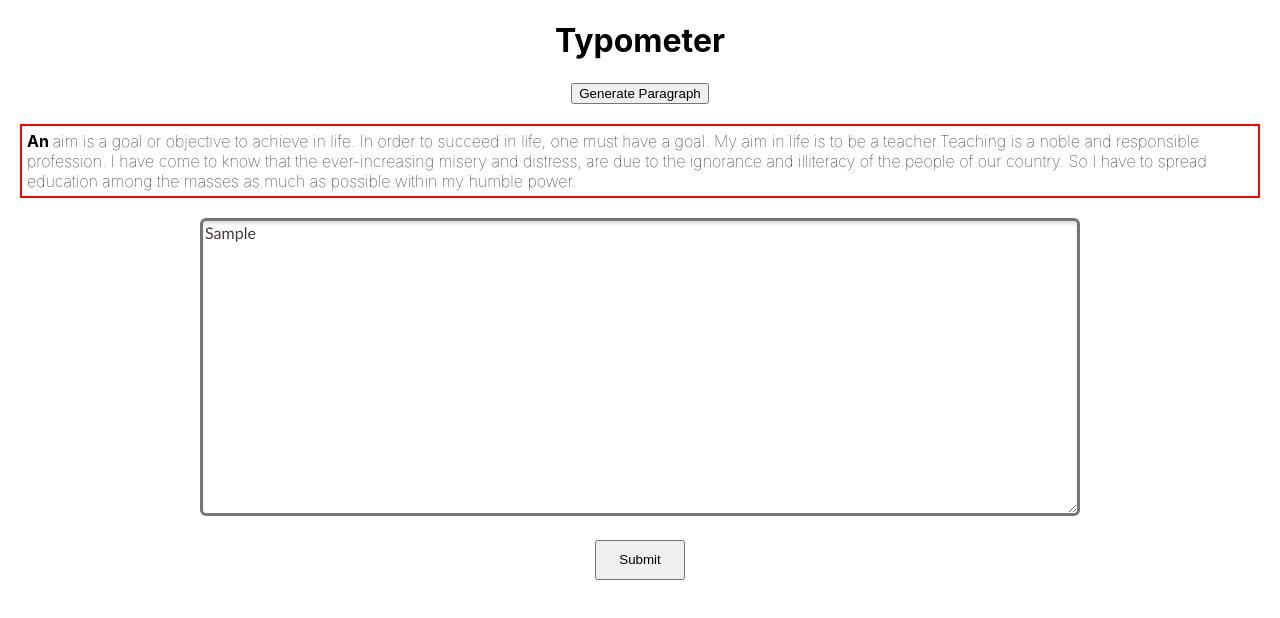
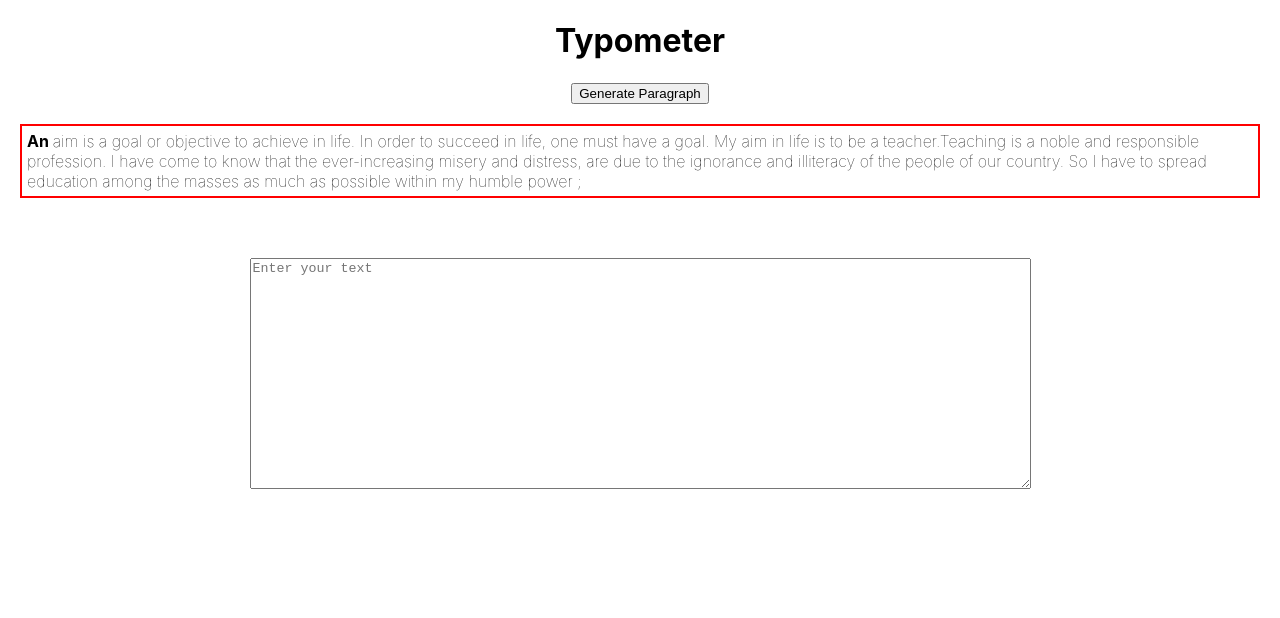
Before and after one commit to pran77/Typometer, a React (Create React App) app: page / in a window 1280 px wide. Both pictures are taken after typing "Sample" into the empty fields and a click on the button "Generate Paragraph". Shown: the top 618 px of the page. Built offline with nearby package versions, Linux system fonts and the light colour scheme.

Commit message:
Combined Input and Paragraph

```diff
--- a/src/App.js
+++ b/src/App.js
@@ -1,15 +1,12 @@
-import './App.css';
-import Inputarea from './Inputarea';
-import Paragraph from './Paragraph';
+// import './App.css';
+// import InputAndParagraph from "./InputAndParagraph";
 
-function App() {
-  return (
-    <div className="App">
-      <h1>Typometer</h1>
-      {/* <Paragraph /> */}
-      <Inputarea />
-    </div>
-  );
-}
+// function App() {
+//   return (
+//     <div className="App">
+//       <InputAndParagraph />
+//     </div>
+//   );
+// }
 
-export default App;
+// export default App;
--- /dev/null
+++ b/src/InputAndParagraph.js
@@ -0,0 +1,150 @@
+import React from "react";
+import "./App.css";
+import { useState } from "react";
+import "./index.css";
+
+function Word(props) {
+  const { text, active, correct, isGenerated } = props;
+
+  // console.log(correct);
+  if(isGenerated) {
+
+    if (active) {
+      return <span className="active">{text} </span>;
+    }
+
+    return <span>{text} </span>;
+
+  } else {
+
+    if (correct === true) {
+      return <span className="correct">{text} </span>;
+    }
+
+    if (correct === false) {
+      return <span className="incorrect">{text} </span>;
+    }
+
+    if (active) {
+      return <span className="active">{text} </span>;
+    }
+
+    return <span>{text} </span>;
+
+  }
+}
+
+
+
+function InputAndParagraph() {
+  const [para, setPara] = useState("");
+  const [activeWordIndex, setActiveWordIndex] = useState(0);
+  const [correctwordarray, setcorrectwordarray] = useState([]);
+  const [highlightedWordArray, setHighlightedWordArray] = useState([]);
+
+  function processInput(value) {
+    // setcorrectwordarray(data => {
+    //   const word = value.trim();
+    //   const newresult = [...data];
+    //   newresult[activeWordIndex] = word === words[activeWordIndex];
+    //   return newresult;
+    // });
+
+    if (value.endsWith(' ')) {
+      //console.log('index before = ', activeWordIndex);
+      setActiveWordIndex((index) => index + 1);
+      //console.log('index after = ', activeWordIndex);
+
+      //check correct word
+      setcorrectwordarray(data => {
+        const word = value.trim();
+        var colorArray = highlightedWordArray;
+        colorArray.push(data);
+        setHighlightedWordArray(colorArray)
+        // console.log("new result before = ", highlightedWordArray);
+        // console.log('index after = ', activeWordIndex);
+        // console.log('word in array = ', words[activeWordIndex]);
+        // console.log('word typed = ', word);
+        const compareWords = word.split(' ');
+        highlightedWordArray[activeWordIndex] = compareWords[compareWords.length - 1] === words[activeWordIndex];
+        // console.log("new result after = ", highlightedWordArray);
+        return highlightedWordArray;
+      });
+    }
+  }
+  //   } else if (value.endsWith(', ')) {
+  //     setActiveWordIndex((index) => index + 1);
+  //     setUserInput('');
+
+  //   } else if (value.endsWith('. ')) {
+  //     setActiveWordIndex((index) => index + 1);
+  //     setUserInput('');
+  //   } else {
+  //     setUserInput('');
+  //   }
+  // }
+
+  // Generate Paragraphs
+  const para1 = `An aim is a goal or objective to achieve in life.
+In order to succeed in life, one must have a goal. My aim in life is to be a teacher.Teaching is a noble and responsible profession.
+I have come to know that the ever-increasing misery and distress, are due to the ignorance and illiteracy of the people of our country. So I have  to spread education among the masses as much as
+possible within my humble power`;
+
+  const para2 = `Human life is a mixture of weal and woe, smiles and tears. However, once what had seemed to be a memorable day turned out to be the saddest day of my life. We had planned for a picnic with all our classmates after the
+examination on the bank of the river Ganga. We started early in
+the morning and reached at 10 am. After the cooking was completed, we wished to take a bath in the Ganga`;
+
+  const paras = [para1, para2];
+
+  function randomNumberGenerator(min, max) {
+    let x = Math.floor(Math.random() * max + min);
+    return x;
+  }
+
+  function randomParagraph() {
+    setPara(paras[randomNumberGenerator(0, 2)]);
+    setActiveWordIndex(0);
+    setHighlightedWordArray([]);
+    // setidx(props.idx=0)
+    // console.log(para);
+    // const words = para.split(' ');
+    const textarea = document.getElementById('isEmpty');
+    textarea.value = '';
+  }
+
+  const words = para.split(" ");
+  return (
+    <div className="para">
+      <h1>Typometer</h1>
+      <button onClick={randomParagraph}>Generate Paragraph</button>
+      <p>
+        {words.map((word, index) => {
+          // console.log(correctwordarray[index]);
+          return (
+            <Word
+              text = {word}
+              active = {index === activeWordIndex}
+              correct = {correctwordarray[index]}
+              isGenerated = {activeWordIndex === 0 ? true : false}
+            />
+          );
+        })};
+      </p>
+
+      <br /> <br />
+
+      <textarea
+        id="isEmpty"
+        className="textregion"
+        name="textarea"
+        rows="15"
+        cols="95"
+        placeholder="Enter your text"
+        autoComplete="off"
+        onChange={(e) => processInput(e.target.value)}
+      ></textarea>
+    </div>
+  );
+}
+
+export default InputAndParagraph;
--- a/src/Inputarea.js
+++ b/src/Inputarea.js
@@ -1,60 +1,60 @@
-import React from 'react';
-import './Inputarea.css'
-import Paragraph from './Paragraph';
-function Inputarea(props){
-    const [userInput, setUserInput]=React.useState('')
-    const [activeWordIndex, setActiveWordIndex] = React.useState(0)
-    const [correctwordarray,setcorrectwordarray]=React.useState([])
+// import React from 'react';
+// import './Inputarea.css'
+// import Paragraph from './Paragraph';
+// function Inputarea(props){
+//     const [userInput, setUserInput]=React.useState('')
+//     const [activeWordIndex, setActiveWordIndex] = React.useState(0)
+//     const [correctwordarray,setcorrectwordarray]=React.useState([])
 
-    // const handleTextChange=event=>{
-    //     settext(event.target.value)
-    //     //console.log(event.target.value)
-    // }
+//     // const handleTextChange=event=>{
+//     //     settext(event.target.value)
+//     //     //console.log(event.target.value)
+//     // }
 
-    function getData(e){
-        //e.preventDefault()
-    }
+//     function getData(e){
+//         //e.preventDefault()
+//     }
 
-    function processInput(value){
-        if(value.endsWith(' ')) {
-            setActiveWordIndex(index => index + 1);
-            setUserInput('');
+//     function processInput(value){
+//         if(value.endsWith(' ')) {
+//             setActiveWordIndex(index => index + 1);
+//             setUserInput('');
 
-            // check correct word
-            setcorrectwordarray(data=> {
-                const word=value.trim();
-                const newresult=[...data]
-                newresult[activeWordIndex] = word === props.words[activeWordIndex];
-                return newresult;
+//             // check correct word
+//             // setcorrectwordarray(data=> {
+//             //     const word=value.trim();
+//             //     const newresult=[...data]
+//             //     newresult[activeWordIndex] = word === props.words[activeWordIndex];
+//             //     return newresult;
 
-            });
+//             // });
 
-        }
-        else if(value.endsWith(', ')){
-            setActiveWordIndex(index => index + 1);
-            setUserInput('');
-        }
-        else if(value.endsWith('. ')){
+//         }
+//         else if(value.endsWith(', ')){
+//             setActiveWordIndex(index => index + 1);
+//             setUserInput('');
+//         }
+//         else if(value.endsWith('. ')){
 
-            setActiveWordIndex(index => index + 1);
-            setUserInput('');
-        }
-        else{
-            setUserInput('');
-        }
-    }
+//             setActiveWordIndex(index => index + 1);
+//             setUserInput('');
+//         }
+//         else{
+//             setUserInput('');
+//         }
+//     }
 
 
-    return(
-        <div className='Inputarea'>
-            <Paragraph index={activeWordIndex} correctwordarr={correctwordarray}/>
-           <textarea className='textregion'  name="textarea" rows="15" cols="95"
-        placeholder='Enter your text'  autoComplete="off" onChange={(e)=>processInput(e.target.value)} ></textarea>
+//     return(
+//         <div className='Inputarea'>
+//             <Paragraph index={activeWordIndex} correctwordarr={correctwordarray}/>
+//            <textarea className='textregion'  name="textarea" rows="15" cols="95"
+//         placeholder='Enter your text'  autoComplete="off" onChange={(e)=>processInput(e.target.value)} ></textarea>
 
-           <br/> <br />
-           <button className='submit' type='submit' style={{height:"40px",width:"90px"}} onClick={getData}>Submit</button>
-        </div>
-    )
-}
+//            <br/> <br />
+//            <button className='submit' type='submit' style={{height:"40px",width:"90px"}} onClick={getData}>Submit</button>
+//         </div>
+//     )
+// }
 
-export default Inputarea;
+// export default Inputarea;
--- a/src/Paragraph.js
+++ b/src/Paragraph.js
@@ -1,135 +1,133 @@
-import React from 'react';
-import { useState } from 'react';
-import Inputarea from './Inputarea';
-import './App.css';
+// import React from "react";
+// import { useState } from "react";
+// import Inputarea from "./Inputarea";
+// import "./App.css";
 
-function Word(props){
-    const {text, active, correct}= props
+// function Word(props) {
+//   const { text, active, correct } = props;
 
-    if(correct===true){
-        return <span className='correct'>{text} </span>
-    }
+//   if (correct === true) {
+//     return <span className="correct">{text} </span>;
+//   }
 
-    if(correct===false){
-        return <span className='incorrect'>{text} </span>
-    }
+//   if (correct === false) {
+//     return <span className="incorrect">{text} </span>;
+//   }
 
-    if(active){
-        return <span className='active'>{text} </span>
-    }
+//   if (active) {
+//     return <span className="active">{text} </span>;
+//   }
 
-    return <span>{text} </span>
-}
-const Paragraph = (props) => {
+//   return <span>{text} </span>;
+// }
+// const Paragraph = (props) => {
+//   const [para, setPara] = useState("");
+//   const [idx, setidx] = useState(0);
+//   // const words = ['Dev', 'Praveen']
 
-    const [para, setPara] = useState("");
-    const [idx,setidx] = useState(0)
-    // const words = ['Dev', 'Praveen']
+//   // var words;
+//   //const cloud = useRef(words);
 
-    // var words;
-    //const cloud = useRef(words);
+//   const para1 = `An aim is a goal or objective to achieve in life.
+// In order to succeed in life, one must have a goal. My aim in life is to be a teacher.Teaching is a noble and responsible profession.
+// I have come to know that the ever-increasing misery and distress, are due to the ignorance and illiteracy of the people of our country. So I have  to spread education among the masses as much as
+// possible within my humble power.`;
 
-    const para1 = `An aim is a goal or objective to achieve in life.
-    In order to succeed in life, one must have a goal. My aim in life is to be a teacher.Teaching is a noble and responsible profession.
-    I have come to know that the ever-increasing misery and distress, are due to the ignorance and illiteracy of the people of our country. So I have  to spread education among the masses as much as
-    possible within my humble power.`;
+//   const para2 = `Human life is a mixture of weal and woe, smiles and tears. However, once what had seemed to be a memorable day turned out to be the saddest day of my life. We had planned for a picnic with all our classmates after the
+// examination on the bank of the river Ganga. We started early in
+// the morning and reached at 10 am. After the cooking was completed, we wished to take a bath in the Ganga.`;
 
-    const para2 =  `Human life is a mixture of weal and woe, smiles and tears. However, once what had seemed to be a memorable day turned out to be the saddest day of my life. We had planned for a picnic with all our classmates after the
-    examination on the bank of the river Ganga. We started early in
-    the morning and reached at 10 am. After the cooking was completed, we wished to take a bath in the Ganga.`;
+//   const paras = [para1, para2];
 
-    const paras = [para1, para2];
+//   function randomNumberGenerator(min, max) {
+//     let x = Math.floor(Math.random() * max + min);
+//     return x;
+//   }
 
-    function randomNumberGenerator(min, max) {
-        let x = Math.floor((Math.random() * max) + min);
-        return x;
-    }
+//   // function intToChar(int) {
+//   //     const code = 'a'.charCodeAt(0);
+//   //     return String.fromCharCode(code + int);
+//   // }
 
-    // function intToChar(int) {
-    //     const code = 'a'.charCodeAt(0);
-    //     return String.fromCharCode(code + int);
-    // }
+//   // function randomTextGenerator(len) {
+//   //     var text = "";
+//   //     var cnt = 0;
+//   //     while (cnt < len) {
+//   //         const wordLen = randomNumberGenerator(2, 7);
+//   //         cnt += wordLen;
+//   //         for (var i = 0; i < wordLen; i++) {
+//   //             text += intToChar(randomNumberGenerator(0, 26));
+//   //         }
+//   //         text += " ";
+//   //     }
+//   //     return text;
+//   // }
 
-    // function randomTextGenerator(len) {
-    //     var text = "";
-    //     var cnt = 0;
-    //     while (cnt < len) {
-    //         const wordLen = randomNumberGenerator(2, 7);
-    //         cnt += wordLen;
-    //         for (var i = 0; i < wordLen; i++) {
-    //             text += intToChar(randomNumberGenerator(0, 26));
-    //         }
-    //         text += " ";
-    //     }
-    //     return text;
-    // }
+//   // const handleInput = event => {
+//   //     setLength(event.target.value);
 
-    // const handleInput = event => {
-    //     setLength(event.target.value);
+//   //     console.log('value is:', event.target.value);
+//   // }
 
-    //     console.log('value is:', event.target.value);
-    // }
+//   function randomParagraph() {
+//     setPara(paras[randomNumberGenerator(0, 2)]);
+//     // setidx(props.idx=0)
+//     // console.log(para);
+//     // const words = para.split(' ');
+//   }
+//   const words = para.split(" ");
 
-    function randomParagraph() {
-        setPara(paras[randomNumberGenerator(0, 2)]);
-        // setidx(props.idx=0)
-        // console.log(para);
-        // const words = para.split(' ');
-    }
-    const words = para.split(' ');
+//   function HighlightWord() {
+//     return (
+//       <p>
+//         {words.map((word, index) => {
+//           return (
+//             <Word text={word} active={index === props.index} correct={null} />
+//           );
+//         })}
+//       </p>
+//     );
+//   }
 
-    function HighlightWord() {
-        return(
-            <p>
-                {words.map((word,index)=>{
-                    return <Word
-                    text={word}
-                    active={index===props.index}
-                    correct={props.correctwordarr[props.index]}
-                    />
-                })}
-            </p>
-        )};
+//   // async function highlightIndex() {
+//   //     setPara(para);
+//   //     console.log(para);
+//   //     const charArray = para.split('');
+//   //     setIndex(10);
+//   //     var text1 = "";
+//   //     var highlighted = "";
+//   //     var text2 = "";
+//   //     // charArray[index] = 'Z';
+//   //     console.log(charArray.length);
+//   //     // var text = "";
+//   //     for(var i=0; i<index; i++) {
+//   //         text1 += charArray[i];
+//   //     }
+//   //     highlighted += charArray[index];
+//   //     for(var j=index+1; j<charArray.length; j++) {
+//   //         text2 += charArray[j];
+//   //     }
+//   //     await setPara(text1);
+//   // }
 
-    // async function highlightIndex() {
-    //     setPara(para);
-    //     console.log(para);
-    //     const charArray = para.split('');
-    //     setIndex(10);
-    //     var text1 = "";
-    //     var highlighted = "";
-    //     var text2 = "";
-    //     // charArray[index] = 'Z';
-    //     console.log(charArray.length);
-    //     // var text = "";
-    //     for(var i=0; i<index; i++) {
-    //         text1 += charArray[i];
-    //     }
-    //     highlighted += charArray[index];
-    //     for(var j=index+1; j<charArray.length; j++) {
-    //         text2 += charArray[j];
-    //     }
-    //     await setPara(text1);
-    // }
+//   return (
+//     <div className="para">
+//       {/* <ul>
+//                 <li>Enter number of approx characters you want in the paragraph</li>
+//             </ul>
+//             <input
+//                 type="number"
+//                 id="length"
+//                 name="length"
+//                 onChange={handleInput}
+//                 value={length}
+//             />
+//             <br></br> */}
 
-    return (
-        <div className="para">
-            {/* <ul>
-                <li>Enter number of approx characters you want in the paragraph</li>
-            </ul>
-            <input
-                type="number"
-                id="length"
-                name="length"
-                onChange={handleInput}
-                value={length}
-            />
-            <br></br> */}
+//       <button onClick={randomParagraph}>Generate Paragraph</button>
+//       {/* <Inputarea wordsarr={words} /> */}
+//       <div>{HighlightWord()}</div>
+//     </div>
+//   )};
 
-            <button onClick={randomParagraph} >Generate Paragraph</button>
-            {/* <Inputarea wordsarr={words} /> */}
-            <div>{HighlightWord()}</div>
-
-        </div>
-    )};
-export default Paragraph;
+// export default Paragraph;
--- a/src/index.js
+++ b/src/index.js
@@ -1,13 +1,14 @@
 import React from 'react';
 import ReactDOM from 'react-dom/client';
 import './index.css';
-import App from './App';
+// import App from './App';
 import reportWebVitals from './reportWebVitals';
+import InputAndParagraph from './InputAndParagraph';
 
 const root = ReactDOM.createRoot(document.getElementById('root'));
 root.render(
   <React.StrictMode>
-    <App />
+    <InputAndParagraph />
   </React.StrictMode>
 );
 
```
